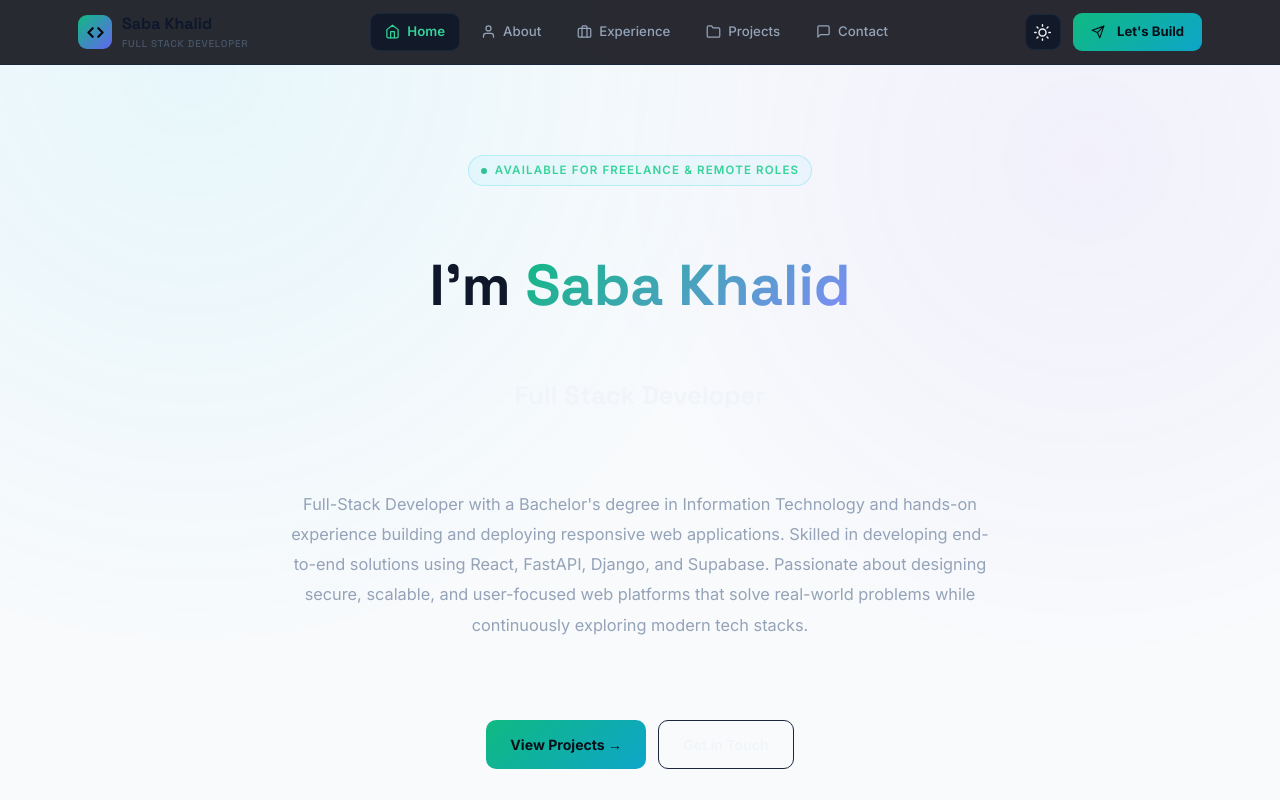
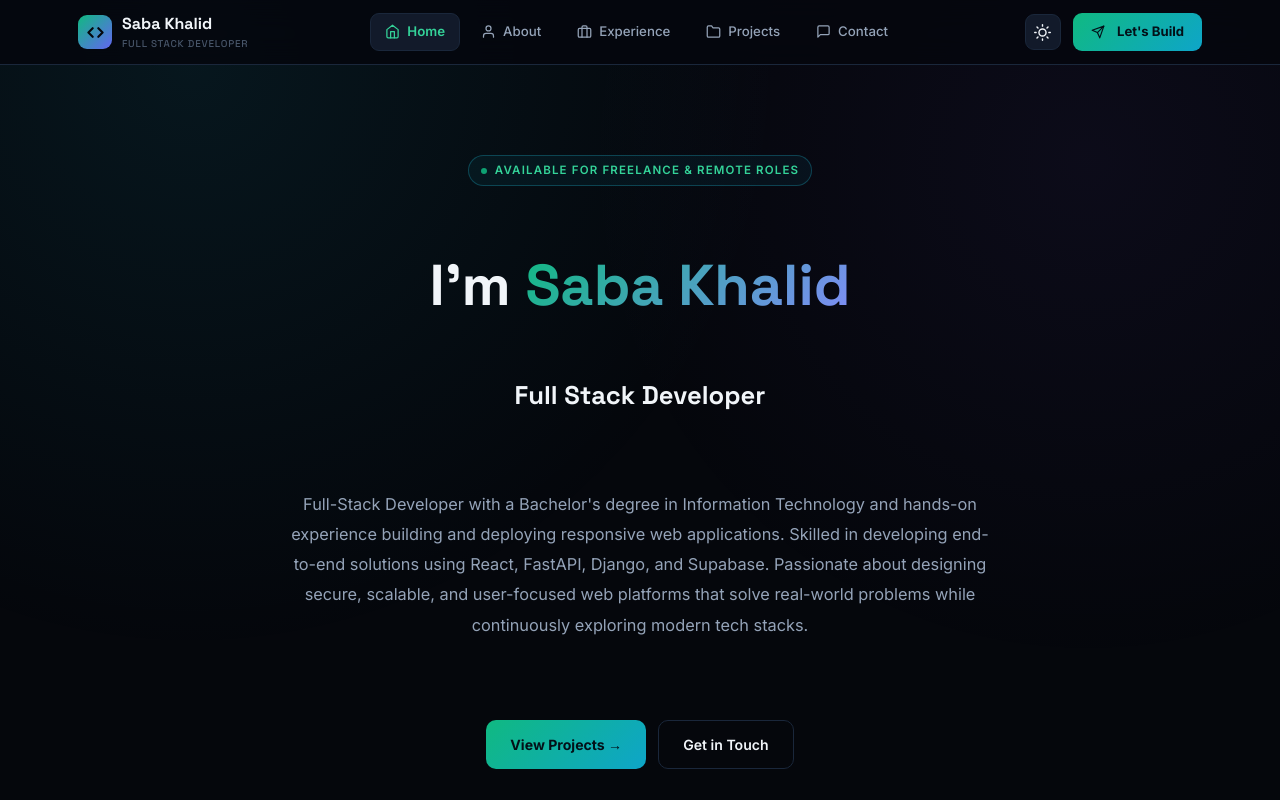
Before and after one commit to sabakhalidpk091-eng/My-Portfolio, a React (Vite) app in the folder frontend/: page / in a window 1280 px wide. Shown: the top 800 px of the page. Built offline with nearby package versions, Linux system fonts and the light colour scheme; no server answers.

Commit message:
Fix light theme background by removing hardcoded tailwind classes

```diff
--- a/frontend/src/App.jsx
+++ b/frontend/src/App.jsx
@@ -22,7 +22,7 @@
   const isAdminRoute = location.pathname.startsWith('/admin');
 
   return (
-    <div className="flex flex-col min-h-screen bg-[#f8fafc] dark:bg-[#0a0f1d] text-slate-900 dark:text-slate-100 selection:bg-purple-500 selection:text-white transition-colors duration-300">
+    <div className="flex flex-col min-h-screen transition-colors duration-300">
       {!isAdminRoute && <Navbar />}
       <div className="flex-grow">
         <Routes>
```
